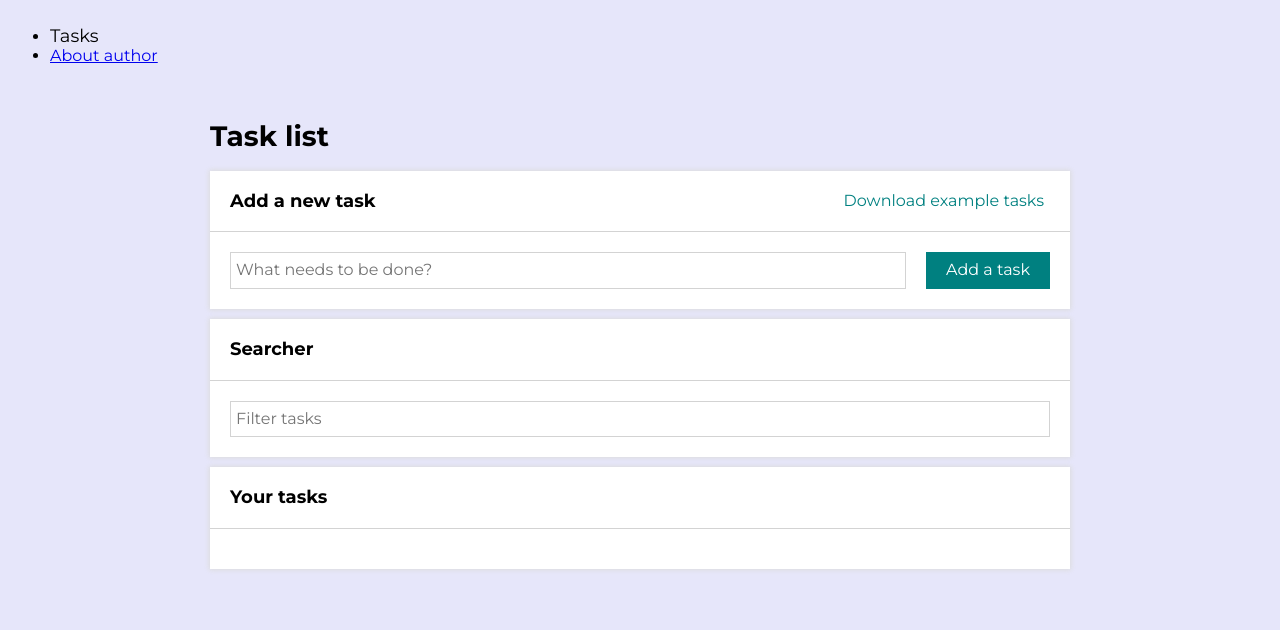
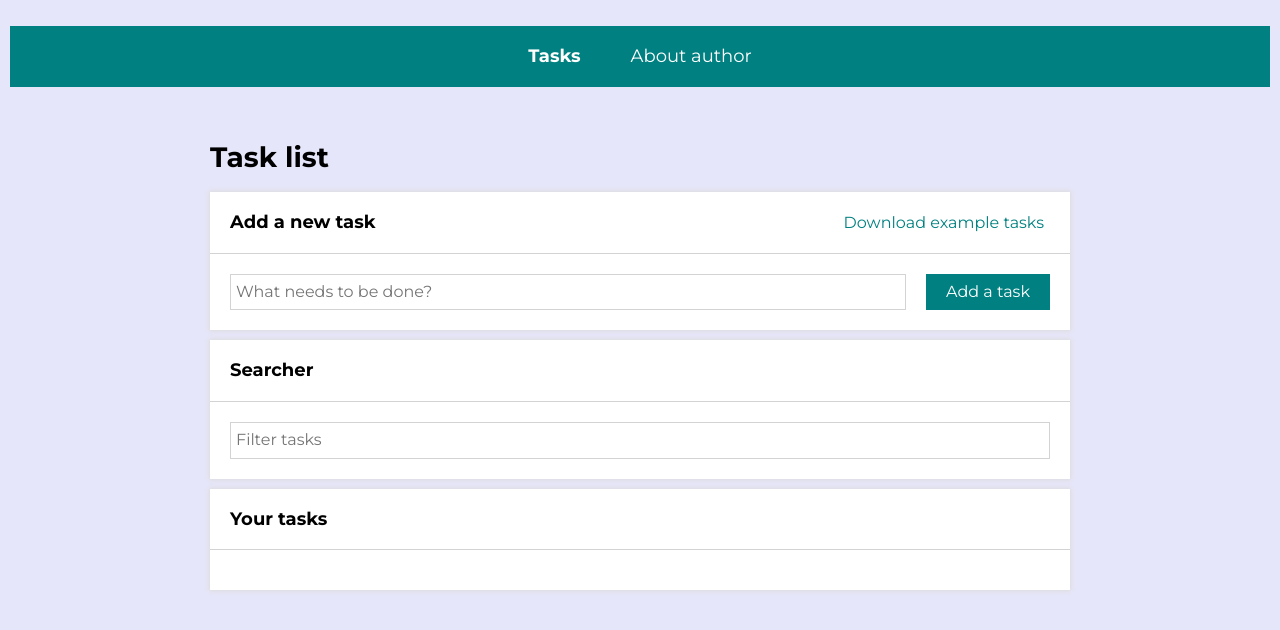
Before and after one commit to RobFyd/To-Do-List-in-React, a React (Create React App) app: page /#/tasksList in a window 1280 px wide. Shown: the top 630 px of the page. Built offline with nearby package versions, Linux system fonts and the light colour scheme.

Commit message:
MainNavigation added and styled

```diff
--- a/src/App.js
+++ b/src/App.js
@@ -2,19 +2,19 @@ import { HashRouter, Switch, Route, Redirect } from "react-router-dom";
 import TasksPage from "./features/tasks/TasksPage";
 import TaskPage from "./features/tasks/TaskPage";
 import AuthorPage from "./features/author/AuthorPage";
-import { StyledNavLink } from "./styled";
+import { MainNavigation, StyledNavLink } from "./styled";
 
 const App = () => (
   <HashRouter>
     <nav>
-      <ul>
+      <MainNavigation>
         <li>
           <StyledNavLink to="/tasksList">Tasks</StyledNavLink>
         </li>
         <li>
           <StyledNavLink to="/author">About author</StyledNavLink>
         </li>
-      </ul>
+      </MainNavigation>
       <Switch>
         <Route path="/tasksList/:id">
           <TaskPage />
--- a/src/styled.js
+++ b/src/styled.js
@@ -3,12 +3,25 @@ import { NavLink } from "react-router-dom";
 
 const activeClassName = "active";
 
+export const MainNavigation = styled.ul`
+  color: white;
+  text-decoration: none;
+  list-style-type: none;
+  padding: 20px;
+  background-color: ${({ theme }) => theme.teal};
+  display: flex;
+  justify-content: center;
+`;
+
 export const StyledNavLink = styled(NavLink).attrs(() => ({
-  activeClassName,
+  activeClassName: activeClassName,
 }))`
+  color: white;
+  text-decoration: none;
+  font-size: large;
+  padding: 25px;
+
   &.${activeClassName} {
-    color: black;
-    text-decoration: none;
-    font-size: large;
+    font-weight: bold;
   }
 `;
```
